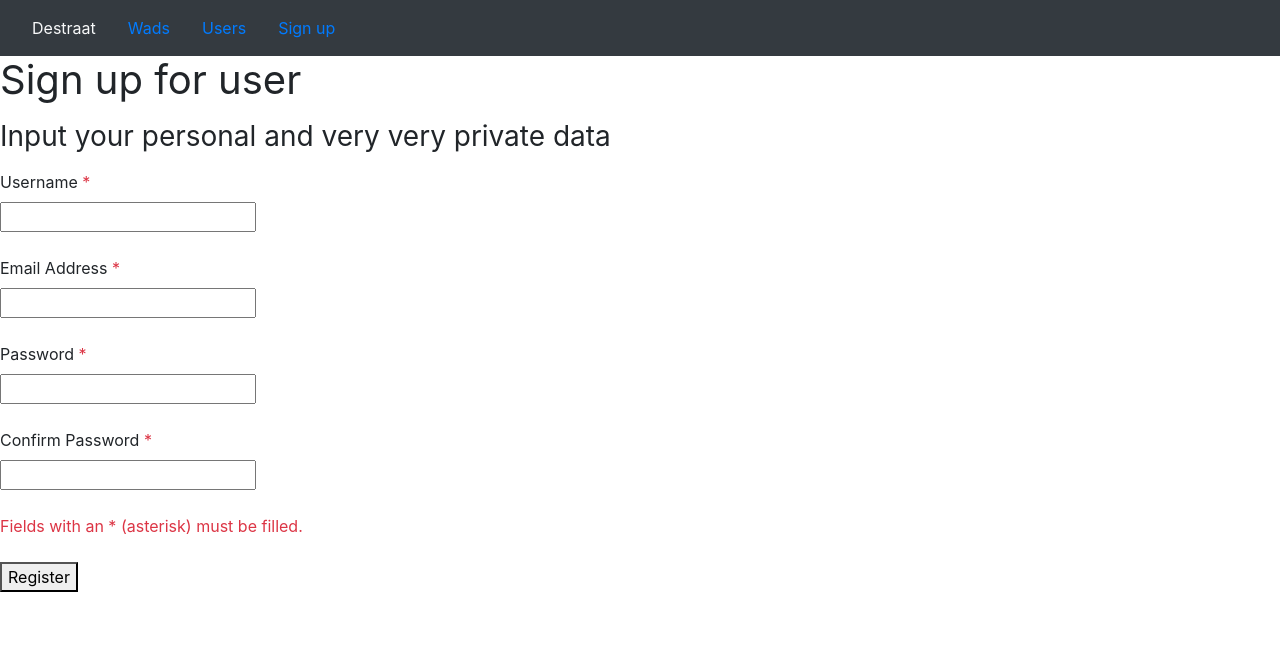
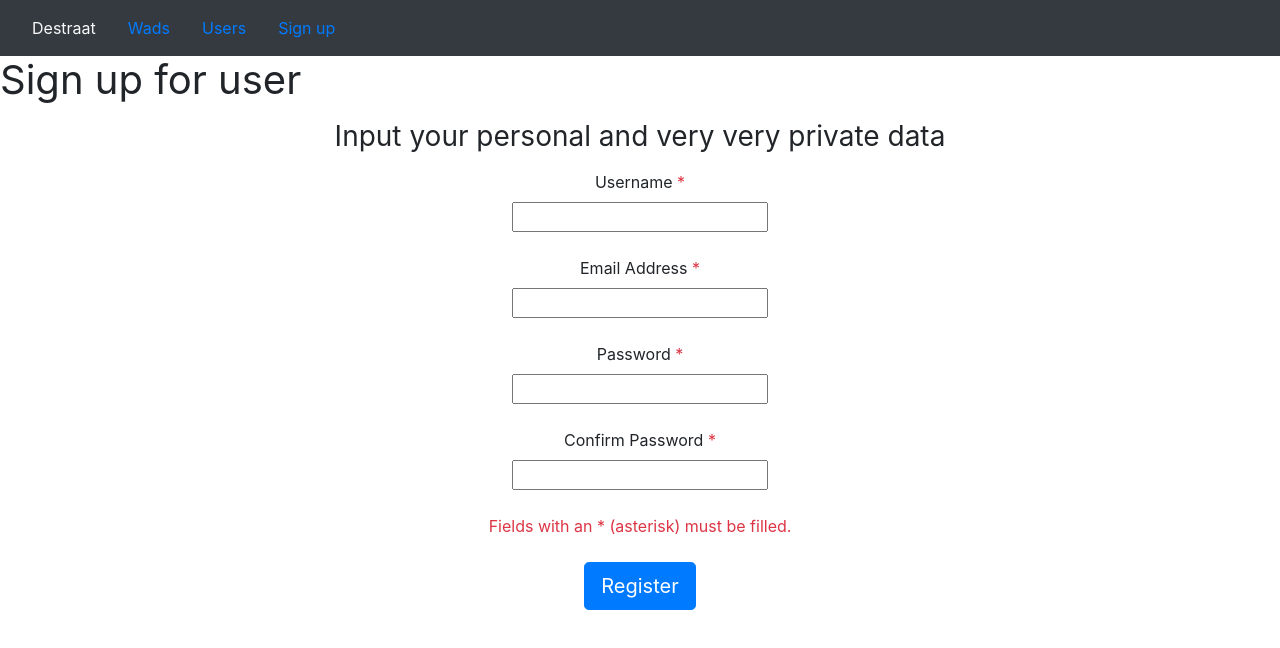
Before and after one commit to L6he/DestraatAPI, a Vue app in the folder frontend/: page /register in a window 1280 px wide. Shown: the top 648 px of the page. Built offline with nearby package versions, Linux system fonts and the light colour scheme; no server answers.

Commit message:
Update style and App redirect

```diff
--- a/frontend/src/App.vue
+++ b/frontend/src/App.vue
@@ -11,7 +11,7 @@ import WadsView from "./views/WadsView.vue";
   <div>
     <header>
       <nav class="navbar navbar-expand navbar-dark bg-dark">
-        <a class="navbar brand text-light" href="">Destraat</a>
+        <a class="navbar brand text-light" href="../">Destraat</a>
 
         <!-- validate that user is logged in here, block off any routerlinks that unlogged in user shouldn't have access to -->
 
--- a/frontend/src/components/user/RegisterForm.vue
+++ b/frontend/src/components/user/RegisterForm.vue
@@ -70,7 +70,7 @@ async function register() {
 
             <p v-if="error">{{ error }}</p>
 
-            <button type="submit" :disabled="saving">{{ saving ? "Registering..." : "Register" }}</button><br><br>
+            <button class="btn btn-lg btn-primary" type="submit" :disabled="saving">{{ saving ? "Registering..." : "Register" }}</button><br><br>
             <!-- disabled kuvab nuppu ainult kui saving on false -->
         </form>
     </section>
--- a/frontend/src/views/RegisterView.vue
+++ b/frontend/src/views/RegisterView.vue
@@ -13,6 +13,6 @@ const selectedUserId = ref<string | null>(null);
 <template>
     <div>
         <h1 class="h1 mb-3 font-weight-normal">Sign up for user</h1>
-        <RegisterForm />
+        <RegisterForm class="text-center"/>
     </div>
 </template>
```
